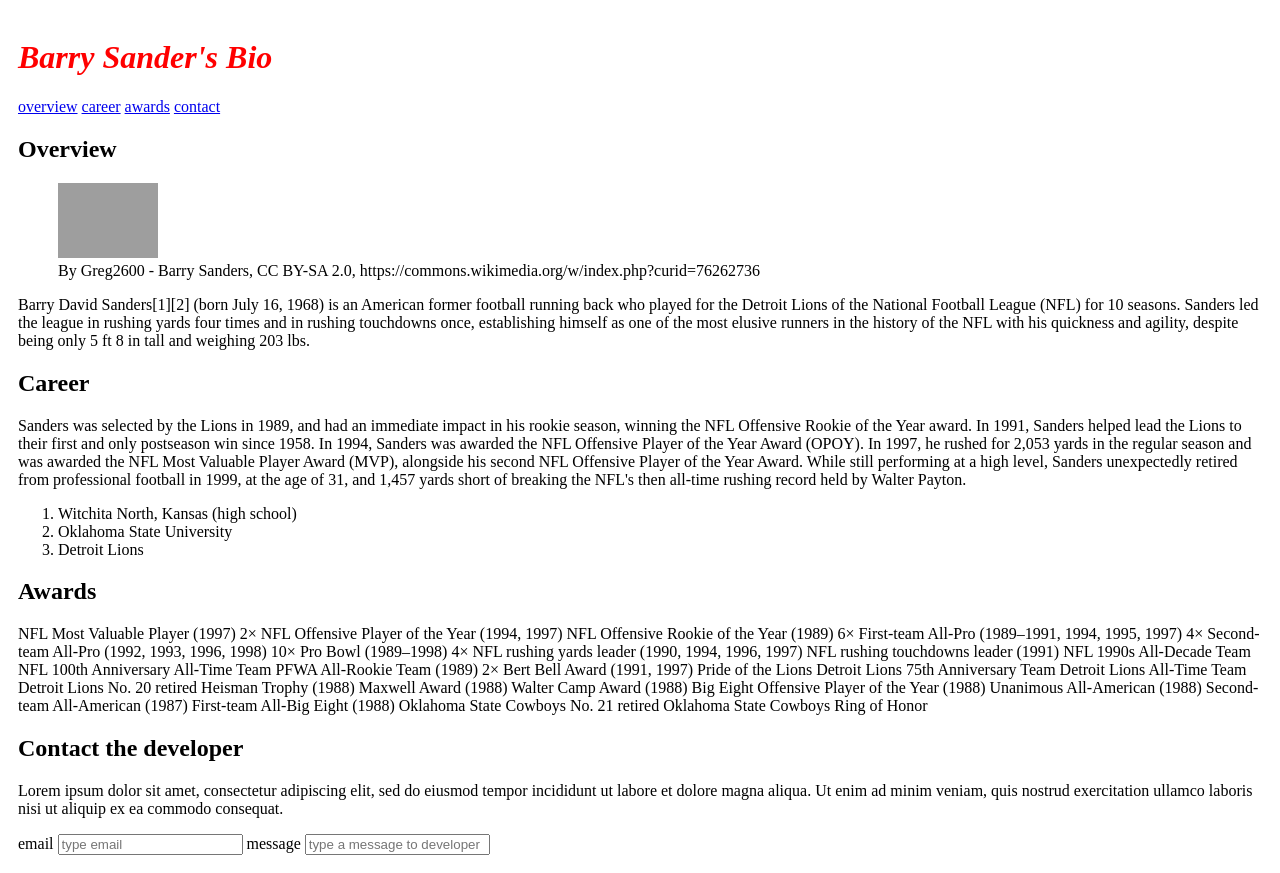
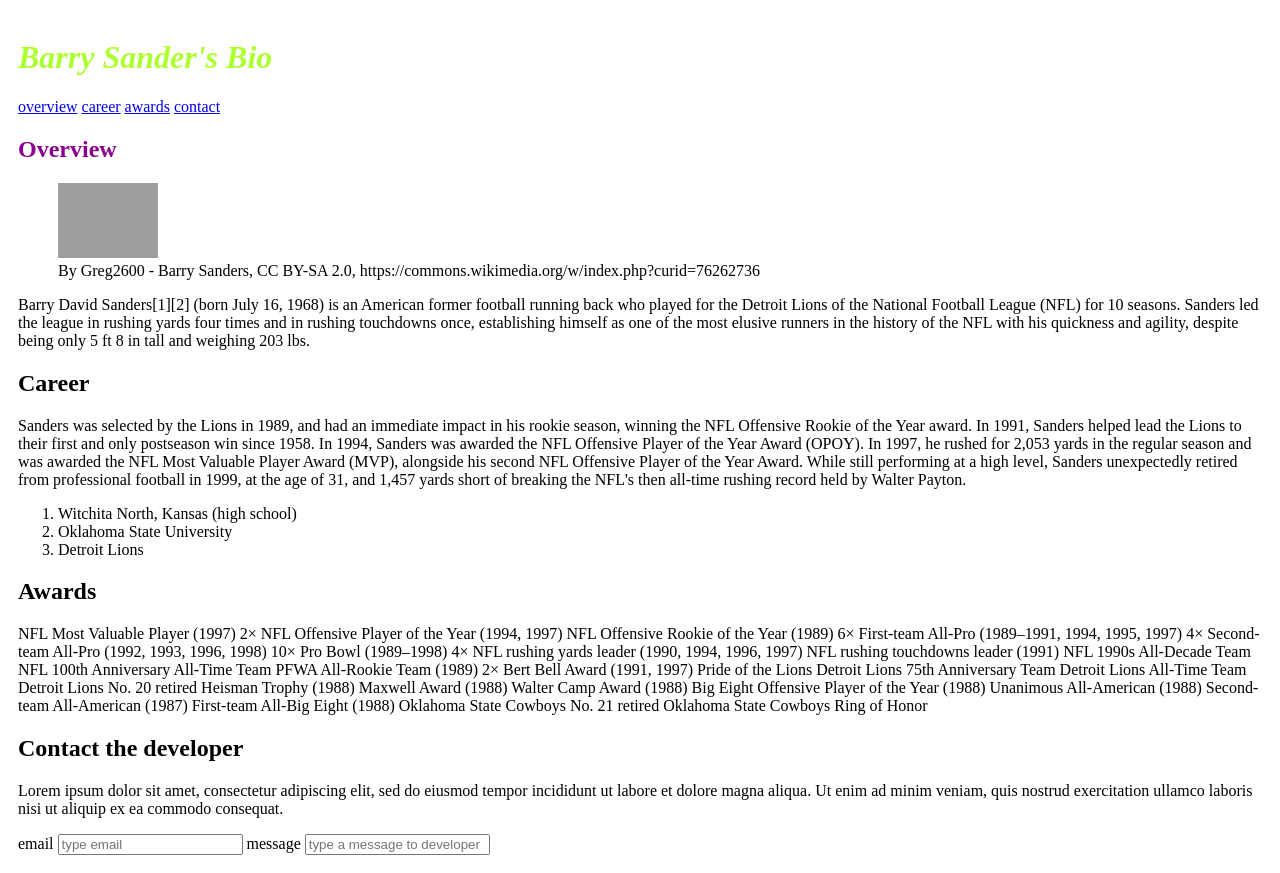
Before and after one commit to RGomez74/Barry-Sander-s-Bio, a plain HTML site: page index.html in a window 1280 px wide. Drawn offline with Linux system fonts and the light colour scheme; grey boxes are pictures that could not be loaded.

Commit message:
made color changes to title and overview title

```diff
--- a/index.html
+++ b/index.html
@@ -14,7 +14,7 @@
 </head>
 <body>
     <header>
-        <h1 style="color: red">Barry Sander's Bio</h1>
+        <h1 style="color: greenyellow">Barry Sander's Bio</h1>
         <nav>
             <a href="#overview">overview</a>
             <a href="#career">career</a>
@@ -25,7 +25,7 @@
 
     <main>
         <section id="Overview"></section>
-            <h2>Overview</h2>
+            <h2 style="color: darkmagenta;">Overview</h2>
         <aside>
             <figure>
                 <img style="max-width:100px;" src="https://upload.wikimedia.org/wikipedia/commons/thumb/a/a9/Barry_Sanders_2019.jpg/800px-Barry_Sanders_2019.jpg" alt="Barry Sanders photo">
```
